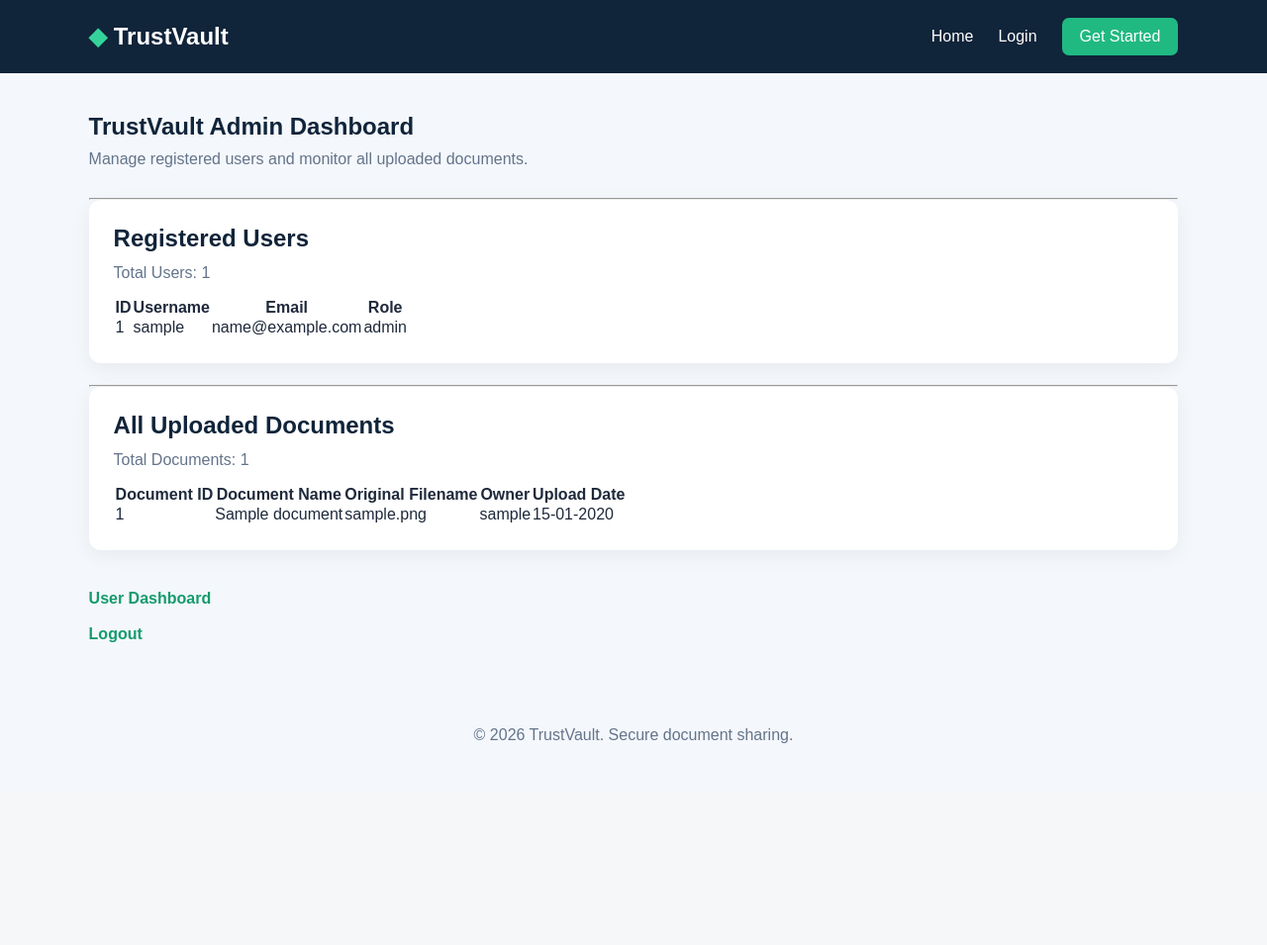
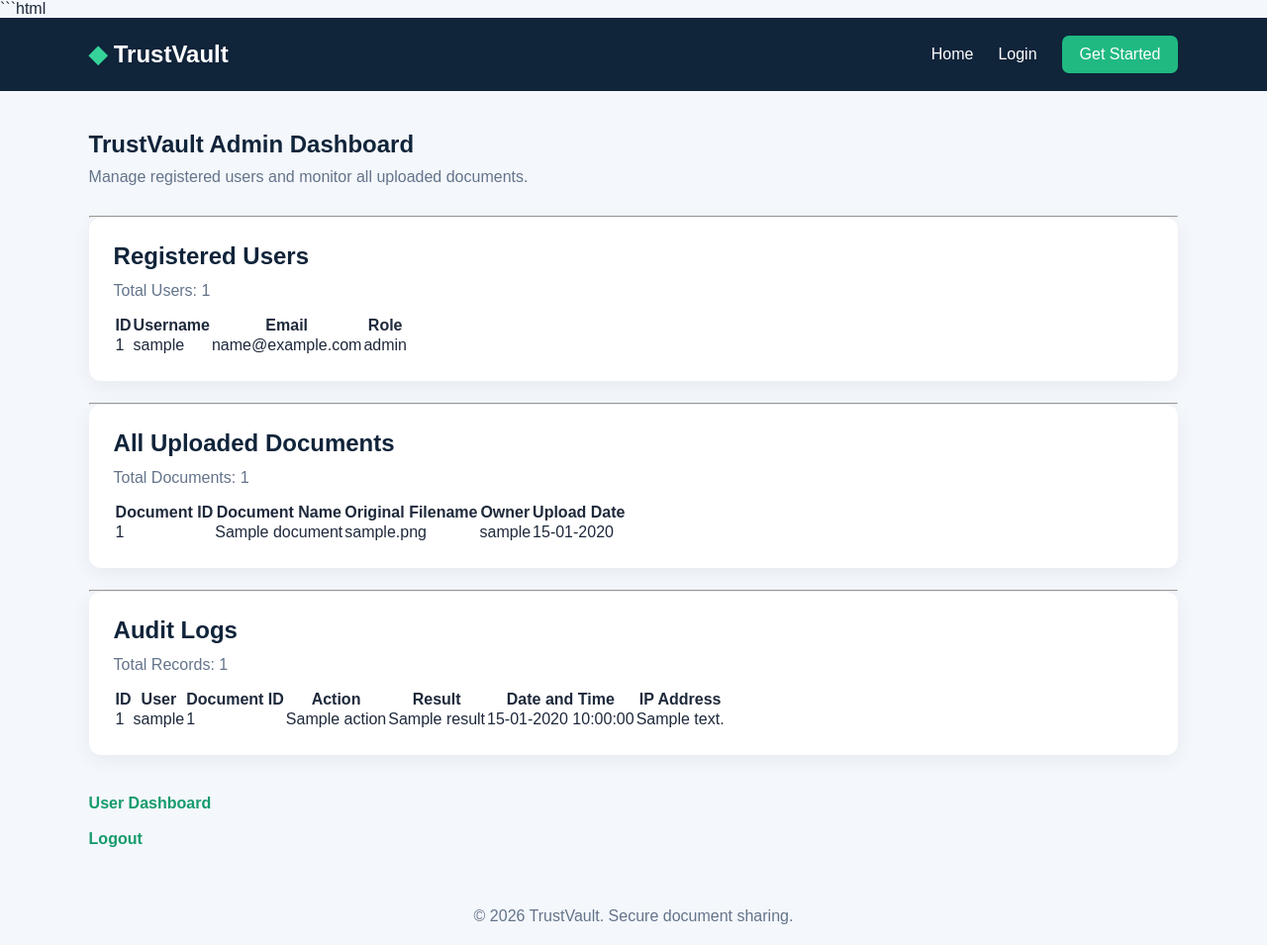
Before and after one commit to pillisujatha648-lab/TrustVault, a Flask app: template app/templates/admin_dashboard.html in a window 1280 px wide. Shown: the whole page at 99% size. Before the commit the page ends 751 px from the top, so only its background shows below. Run offline with Flask 3, Linux system fonts and the light colour scheme; tables that the repository leaves empty hold one stand-in row (values such as "Sample post"); the template is opened without the code that fills it: values that come from a table or form of the project are taken from there, most other values are stand-ins (such as "Sample title", 1, 10 or a date in 2020).

Commit message:
Add audit logs to admin dashboard

````diff
--- a/app/templates/admin_dashboard.html
+++ b/app/templates/admin_dashboard.html
@@ -1,4 +1,4 @@
-
+```html
 {% extends "base.html" %}
 
 {% block title %}Admin Dashboard | TrustVault{% endblock %}
@@ -90,6 +90,73 @@
 
     </div>
 
+    <hr>
+
+    <!-- AUDIT LOGS -->
+    <div class="dashboard-card">
+
+        <h2>Audit Logs</h2>
+
+        <p>Total Records: {{ audit_logs|length }}</p>
+
+        {% if audit_logs %}
+
+        <table>
+            <thead>
+                <tr>
+                    <th>ID</th>
+                    <th>User</th>
+                    <th>Document ID</th>
+                    <th>Action</th>
+                    <th>Result</th>
+                    <th>Date and Time</th>
+                    <th>IP Address</th>
+                </tr>
+            </thead>
+
+            <tbody>
+                {% for log in audit_logs %}
+                <tr>
+                    <td>{{ log.id }}</td>
+
+                    <td>
+                        {% if log.user_id %}
+                            {% if log.user %}
+                                {{ log.user.username }}
+                            {% else %}
+                                User ID: {{ log.user_id }}
+                            {% endif %}
+                        {% else %}
+                            Unknown
+                        {% endif %}
+                    </td>
+
+                    <td>{{ log.document_id or '-' }}</td>
+
+                    <td>{{ log.action }}</td>
+
+                    <td>{{ log.result }}</td>
+
+                    <td>
+                        {% if log.timestamp %}
+                            {{ log.timestamp.strftime('%d-%m-%Y %H:%M:%S') }}
+                        {% else %}
+                            -
+                        {% endif %}
+                    </td>
+
+                    <td>{{ log.ip_address or '-' }}</td>
+                </tr>
+                {% endfor %}
+            </tbody>
+        </table>
+
+        {% else %}
+            <p>No audit records found.</p>
+        {% endif %}
+
+    </div>
+
     <br>
 
     <a href="{{ url_for('dashboard') }}">User Dashboard</a>
@@ -101,3 +168,4 @@
 </section>
 
 {% endblock %}
+```
````
Also changed, not shown: app/__init__.py (+12 -3 lines).
